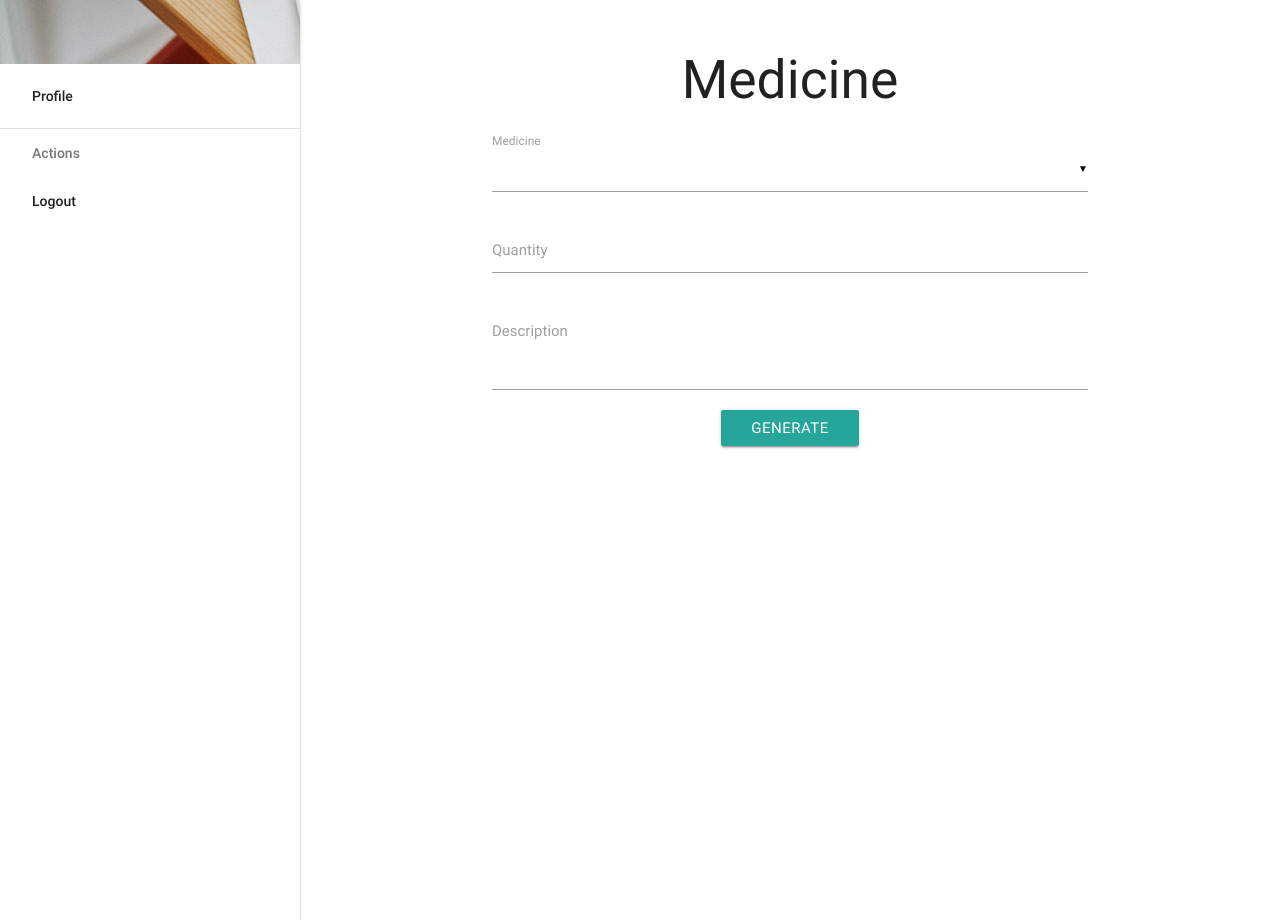
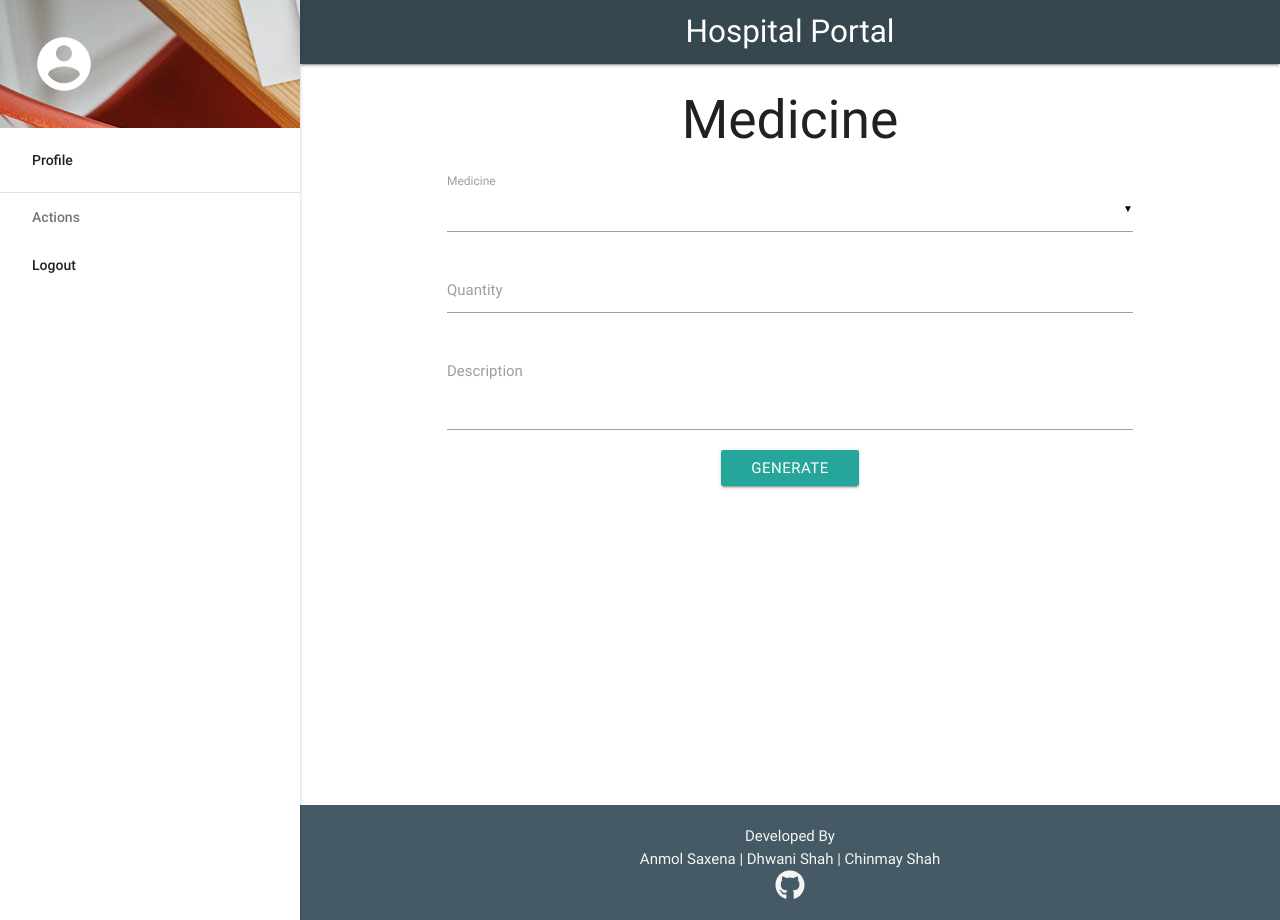
Before and after one commit to anmolsaxena10/myHospital, a Django app: template bill/templates/bill/generate.html in a window 1280 px wide. Run offline with Django 3.2, Linux system fonts and the light colour scheme; the template is opened without the code that fills it, so the values that code supplies are empty; some libraries are stand-ins or nearby versions.

Commit message:
refactored home application

```diff
--- a/home/static/css/style.css
+++ b/home/static/css/style.css
@@ -7,3 +7,14 @@ header, main, footer {
     padding-left: 0;
   }
 }
+
+
+  body {
+    display: flex;
+    min-height: 100vh;
+    flex-direction: column;
+  }
+
+  main {
+    flex: 1 0 auto;
+  }
--- a/home/templates/home/base.html
+++ b/home/templates/home/base.html
@@ -7,8 +7,8 @@
 		<meta charset="utf-8">
 		<meta name="viewport" content="width=device-width, initial-scale=1">
 		<link rel="shortcut icon" type="image/png" href="{% static "favicon.png" %}"/>
-		 <link href="https://fonts.googleapis.com/icon?family=Material+Icons" rel="stylesheet">
-
+		<link href="https://fonts.googleapis.com/icon?family=Material+Icons" rel="stylesheet">
+		<script defer src="https://use.fontawesome.com/releases/v5.0.9/js/all.js" integrity="sha384-8iPTk2s/jMVj81dnzb/iFR2sdA7u06vHJyyLlAd4snFpCl/SnyUjRrbdJsw1pGIl" crossorigin="anonymous"></script>
 		<link rel="stylesheet" href="{% static "css/materialize.min.css" %}">
 		<link rel="stylesheet" href="{% static "css/style.css" %}">
 		<script src="{% static "js/jquery-3.2.1.min.js" %}"></script>
@@ -19,9 +19,9 @@
 
 	<body>
 
-		{% if request.session.message %}
+		{% if message %}
 			<script>
-				Materialize.toast('{{ request.session.message }}', 3000);
+				Materialize.toast('{{ message }}', 3000);
 			</script>
 		{% endif %}
 
@@ -30,25 +30,51 @@
 		      <div class="background">
 						<img src="{% static "index.jpeg" %}">
 		      </div>
+					<a href="/profile"><img class="circle center" src="{% static 'account.png' %}"></a>
 		      <a href="/profile"><span class="white-text name">{{request.user.first_name}} {{request.user.last_name}}</span></a>
 		      <a href="/profile"><span class="white-text email">{{request.user.email}}</span></a>
 		    	</div>
 			</li>
 
-			<li><a href="/profile">Profile</a></li>
+			<li><a class="waves-effect waves-grey" href="/profile">Profile</a></li>
 			{% for item,url in menu.items %}
-				<li><a href="{{url}}">{{item}}</a></li>
+				<li><a class="waves-effect waves-grey" href="{{url}}">{{item}}</a></li>
 			{% endfor %}
 			<li><div class="divider"></div></li>
 			<li><a class="subheader">Actions</a></li>
 			<li><a class="waves-effect" href="/logout">Logout</a></li>
 		</ul>
-		<a href="#" data-activates="slide-out" class="button-collapse"><i class="material-icons">menu</i></a>
 
-		<main class="container center-align">
-			{% block body %}
-				<h1>Welcome To Hospital Portal</h1>
-			{% endblock %}
+		<main class="center-align">
+			<nav>
+	    	<div class="nav-wrapper blue-grey darken-3">
+					<a href="#" data-activates="slide-out" class="button-collapse"><i class="material-icons">menu</i></a>
+					<a href="#" class="brand-logo center">{% block heading %}Hospital Portal{% endblock %}</a>
+
+				</div>
+			</nav>
+			<div class="container">
+				{% block body %}
+
+				{% endblock %}
+			</div>
 		</main>
+
+
+		<footer class="page-footer blue-grey darken-2">
+			<div class="container">
+        <div class="row">
+          <div class="col l12 s12 grey-text text-lighten-4">
+            <div class="center">Developed By</div>
+						<div class="center">Anmol Saxena | Dhwani Shah | Chinmay Shah</div>
+						<div class="center">
+							<a class="grey-text text-lighten-4" href="https://github.com/anmolsaxena10/myHospital" target="_blank"><i class="fab fa-github fa-2x" aria-hidden="true"></i></a>
+						</div>
+          </div>
+        </div>
+      </div>
+  	</footer>
+
+
 	</body>
 </html>
--- a/home/views.py
+++ b/home/views.py
@@ -6,4 +6,4 @@ from django.contrib.auth.decorators import login_required
 # Create your views here.
 @login_required()
 def home(request):
-    return render(request, 'home/base.html')
+    return render(request, 'home/base.html', {'message': 'Welcome to The Hospital Portal'})
```
Also changed, not shown: home/static/account.png (added).
